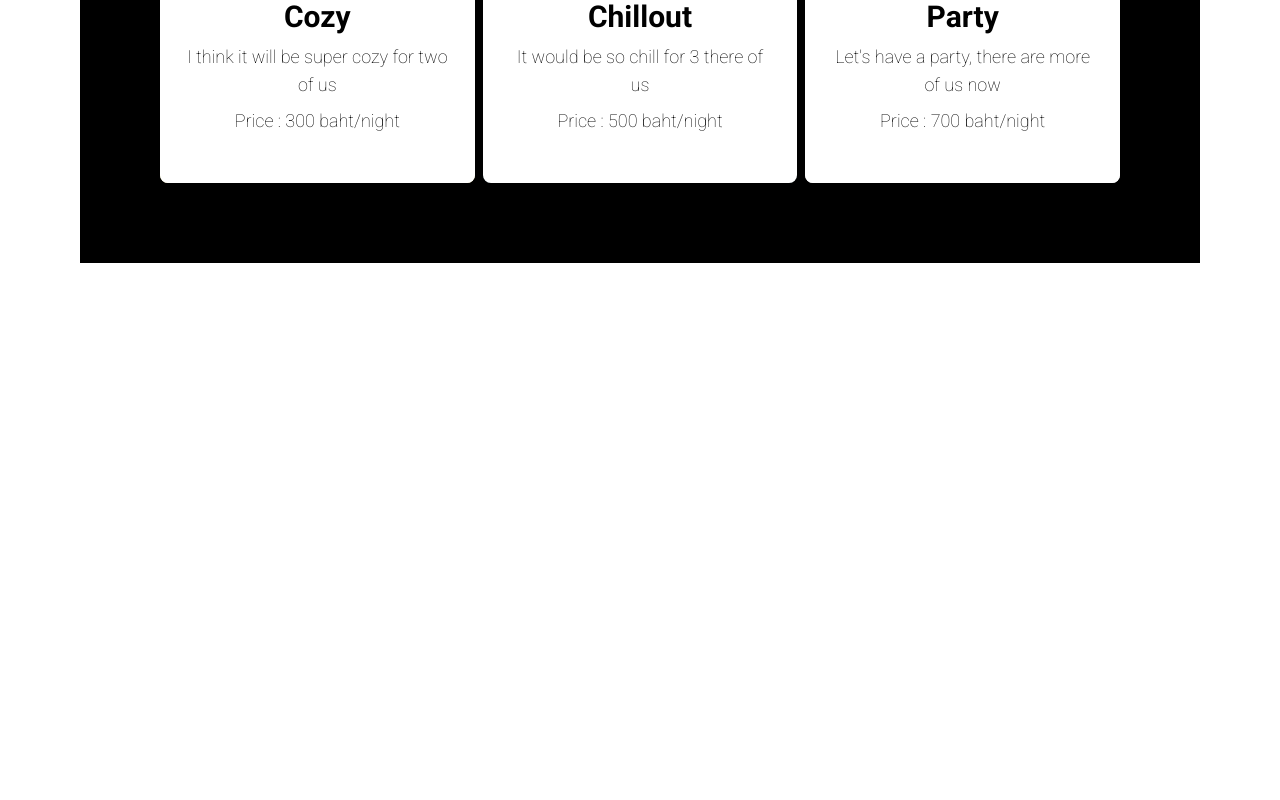
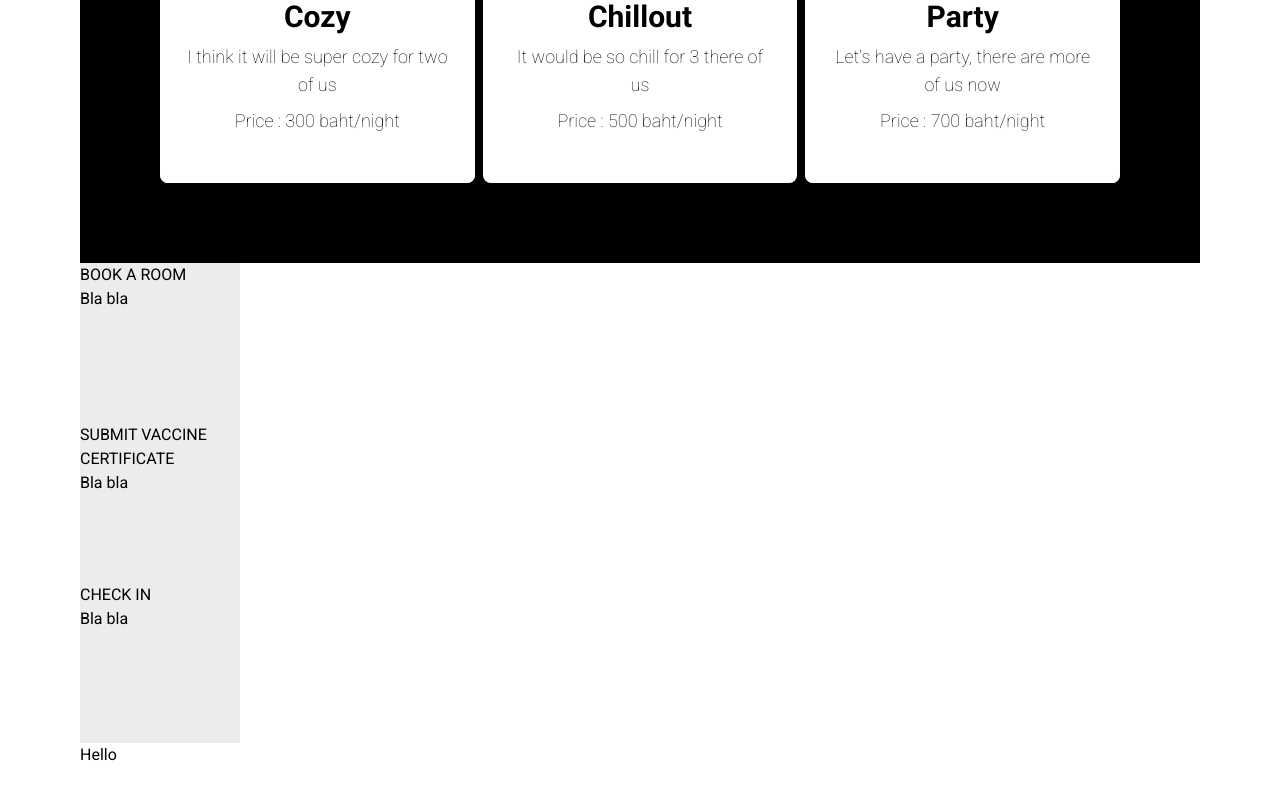
Before and after one commit to pmiapier/whiskeyHotel, a React (Vite) app in the folder app/: page / in a window 1280 px wide. Shown: the part 1168-1968 px from the top of the page. Before the commit the page ends 1519 px from the top, so only its background shows below. Built offline with nearby package versions, Linux system fonts and the light colour scheme.

Commit message:
Refactor

```diff
--- a/app/src/components/GridItemInfo.jsx
+++ b/app/src/components/GridItemInfo.jsx
@@ -1,6 +1,6 @@
 export default function GridItemInfo({ color, stepHeader }) {
   return (
-    <div className={`${color} w-40 h-40`}>
+    <div className={`${color} w-40 h-40 `}>
       <div>
         <h1>{stepHeader}</h1>
       </div>
--- a/app/src/layout/Hero.jsx
+++ b/app/src/components/Hero.jsx
@@ -1,5 +1,3 @@
-import Header from "./Header";
-
 export default function Hero() {
   return (
     <div className="bg-primaryPurple text-white py-24">
--- a/app/src/components/ImageGrid.jsx
+++ b/app/src/components/ImageGrid.jsx
@@ -1,27 +1,12 @@
 import GridItemImage from "./GridItemImage";
-import catImage from "../assets/catImage/cat08.png";
-import catImage02 from "../assets/catImage/cat06.png";
-import catImage03 from "../assets/catImage/cat07.png";
-
-const array = [
-  {
-    bgcolor: "bg-gridPink",
-    catImg: catImage,
-  },
-  {
-    bgcolor: "bg-gridBlue",
-    catImg: catImage03,
-  },
-  {
-    bgcolor: "bg-gridGreen",
-    catImg: catImage02,
-  },
-];
+import { useGrid } from "../hooks/useGrid";
 
 export default function ImageGrid() {
+  const { gridImages } = useGrid();
+
   return (
     <div className="grid grid-rows-1 grid-cols-3 gap-2 px-20">
-      {array.map((el) => {
+      {gridImages.map((el) => {
         return (
           <GridItemImage
             backgroundColor={el.bgcolor}
--- a/app/src/components/InfoGrid.jsx
+++ b/app/src/components/InfoGrid.jsx
@@ -1,23 +1,12 @@
 import GridItemInfo from "./GridItemInfo";
-
-const array = [
-  {
-    color: "bg-gridGrey",
-    stepHeader: "BOOK A ROOM",
-  },
-  {
-    color: "bg-gridGrey",
-    stepHeader: "SUBMIT VACCINE CERTIFICATE",
-  },
-  {
-    color: "bg-gridGrey",
-    stepHeader: "CHECK IN",
-  },
-];
+import { useGrid } from "../hooks/useGrid";
 
 export default function InfoGrid() {
+  const { gridInformation } = useGrid();
+
+  return (
   <div grid grid-rows-1 grid-cols-3 gap-2 px-20>
-    {array.map((el) => {
+    {gridInformation.map((el) => {
       return (
         <GridItemInfo
           color={el.color}
@@ -27,5 +16,6 @@ export default function InfoGrid() {
     })}
     <div>Hello</div>
     <div></div>
-  </div>;
+  </div>
+  );
 }
--- a/app/src/components/RoomGrid.jsx
+++ b/app/src/components/RoomGrid.jsx
@@ -1,37 +1,12 @@
-import GridItem from "./gridItem";
-import cozy from "../assets/roomType/cozy.jpg";
-import chillout from "../assets/roomType/chillout.jpg";
-import party from "../assets/roomType/party.jpg";
-// const imageUrl = [];
-
-const array = [
-  {
-    background: "bg-gridYellow",
-    roomImg: cozy,
-    roomType: "Cozy",
-    des: " I think it will be super cozy for two of us",
-    price: "300 baht/night",
-  },
-  {
-    background: "bg-gridMidnight",
-    roomImg: chillout,
-    roomType: "Chillout",
-    des: " It would be so chill for 3 there of us",
-    price: "500 baht/night",
-  },
-  {
-    background: "bg-gridGrey",
-    roomImg: party,
-    roomType: "Party",
-    des: "Let's have a party, there are more of us now ",
-    price: "700 baht/night",
-  },
-];
+import GridItem from "./GridItem";
+import { useGrid } from "../hooks/useGrid";
 
 export default function RoomGrid() {
+  const { roomInformation } = useGrid();
+
   return (
     <div className="grid grid-rows-1 grid-cols-3 gap-2 px-20 ">
-      {array.map((el) => {
+      {roomInformation.map((el) => {
         return (
           <GridItem
             color={el.background}
--- a/app/src/components/RoomInfo.jsx
+++ /dev/null
@@ -1,19 +0,0 @@
-import ImageGrid from "./ImageGrid";
-import RoomGrid from "./RoomGrid";
-
-export default function RoomInfo() {
-  return (
-    <div className="bg-black text-white text-center">
-      <div className="pt-20">
-        <h1 className="text-3xl font-bold">Choose Your Favorite Room</h1>
-        <p className="text-lg">
-          Three different room types to choose for your dream holiday
-        </p>
-      </div>
-      <div className="flex flex-col gap-2 py-20">
-        <ImageGrid />
-        <RoomGrid />
-      </div>
-    </div>
-  );
-}
--- /dev/null
+++ b/app/src/hooks/useGrid.js
@@ -0,0 +1,68 @@
+import cozy from "../assets/roomType/cozy.jpg";
+import chillout from "../assets/roomType/chillout.jpg";
+import party from "../assets/roomType/party.jpg";
+import catImage from "../assets/catImage/cat08.png";
+import catImage02 from "../assets/catImage/cat06.png";
+import catImage03 from "../assets/catImage/cat07.png";
+
+export const useGrid = () => {
+    const roomInformation = [
+    {
+      background: "bg-gridYellow",
+      roomImg: cozy,
+      roomType: "Cozy",
+      des: " I think it will be super cozy for two of us",
+      price: "300 baht/night",
+    },
+    {
+      background: "bg-gridMidnight",
+      roomImg: chillout,
+      roomType: "Chillout",
+      des: " It would be so chill for 3 there of us",
+      price: "500 baht/night",
+    },
+    {
+      background: "bg-gridGrey",
+      roomImg: party,
+      roomType: "Party",
+      des: "Let's have a party, there are more of us now ",
+      price: "700 baht/night",
+    },
+  ];
+
+  const gridInformation = [
+    {
+      color: "bg-gridGrey",
+      stepHeader: "BOOK A ROOM",
+    },
+    {
+      color: "bg-gridGrey",
+      stepHeader: "SUBMIT VACCINE CERTIFICATE",
+    },
+    {
+      color: "bg-gridGrey",
+      stepHeader: "CHECK IN",
+    },
+  ];
+
+  const gridImages = [
+    {
+      bgcolor: "bg-gridPink",
+      catImg: catImage,
+    },
+    {
+      bgcolor: "bg-gridBlue",
+      catImg: catImage03,
+    },
+    {
+      bgcolor: "bg-gridGreen",
+      catImg: catImage02,
+    },
+  ];
+
+    return {
+        roomInformation,
+        gridInformation,
+        gridImages
+    }
+}
--- a/app/src/pages/Home.jsx
+++ b/app/src/pages/Home.jsx
@@ -1,12 +1,24 @@
-import Hero from "../layout/Hero";
+import Hero from "../components/Hero";
 import InfoGrid from "../components/InfoGrid";
-import RoomInfo from "../components/RoomInfo";
+import ImageGrid from "../components/ImageGrid";
+import RoomGrid from "../components/RoomGrid";
 
 export default function Home() {
   return (
     <>
       <Hero />
-      <RoomInfo />
+      <div className="bg-black text-white text-center">
+        <div className="pt-20">
+          <h1 className="text-3xl font-bold">Choose Your Favorite Room</h1>
+          <p className="text-lg">
+            Three different room types to choose for your dream holiday
+          </p>
+        </div>
+        <div className="flex flex-col gap-2 py-20">
+          <ImageGrid />
+          <RoomGrid />
+        </div>
+      </div>
       <InfoGrid />
     </>
   );
```
